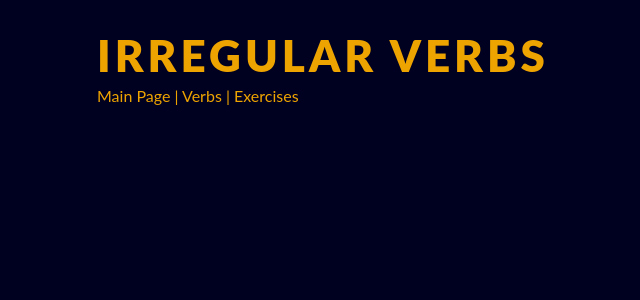
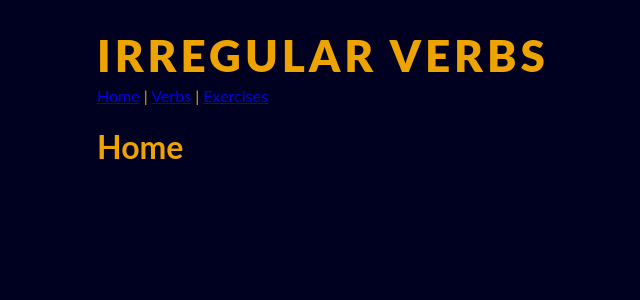
Before and after one commit to brahoo/irregular-verbs, a Vue app in the folder frontend/: page / in a window 1280 px wide. Shown: the top 300 px of the page, without its empty margins (43-683 px from the left). Built offline with nearby package versions, Linux system fonts and the light colour scheme.

Commit message:
Add VueRouter basic implementation.

```diff
--- a/frontend/package.json
+++ b/frontend/package.json
@@ -10,7 +10,8 @@
   "dependencies": {
     "axios": "^1.3.0",
     "core-js": "^3.8.3",
-    "vue": "^3.1.0"
+    "vue": "^3.1.0",
+    "vue-router": "^4.1.6"
   },
   "devDependencies": {
     "@babel/core": "^7.12.16",
--- a/frontend/src/App.vue
+++ b/frontend/src/App.vue
@@ -1,31 +1,25 @@
 <template>
     <div id="app">
         <h1 id="app-title">IRREGULAR VERBS</h1>
-        <a @click="currentView = ''">Main Page</a> |
-        <a @click="currentView = 'verbs'">Verbs</a> |
-        <a @click="currentView = 'exercises'">Exercises</a>
-        <div v-if="currentView == 'verbs'">
-            <verbs-view></verbs-view>
-        </div>
-        <div v-if="currentView == 'exercises'">
-            <exercises-view></exercises-view>
-        </div>
-        <div v-else></div>
+
+        <router-link to = "/">Home</router-link> |
+        <router-link to = "/verbs">Verbs</router-link> |
+        <router-link to = "/exercises">Exercises</router-link>
+
+        <router-view></router-view>
     </div>
 </template>
 
 <script>
-    import VerbsView from "./components/VerbsView";
-    import ExercisesView from "./components/ExercisesView";
+    import {RouterView, RouterLink} from "vue-router"
 
     export default {
-        components: {VerbsView, ExercisesView},
-        data() {
-            return {
-                currentView: ""
-            };
+        components: {
+            RouterView,
+            RouterLink
         }
-    };
+    }
+
 </script>
 
 <style>
--- a/frontend/src/main.js
+++ b/frontend/src/main.js
@@ -1,4 +1,8 @@
 import { createApp } from 'vue'
 import App from './App.vue'
+import router from'./router'
 
-createApp(App).mount('#app')
+const app = createApp(App)
+
+app.use(router)
+app.mount('#app')
--- /dev/null
+++ b/frontend/src/router/index.js
@@ -0,0 +1,28 @@
+import {createRouter, createWebHistory} from "vue-router"
+import HomeView from "../views/HomeView.vue"
+import VerbsView from "../views/VerbsView.vue"
+import ExercisesView from "../views/ExercisesView.vue"
+
+const router = createRouter({
+    // history: createWebHistory(import.meta.env.BASE_URL),
+    history: createWebHistory(),
+    routes: [
+        {
+            path: "/",
+            name: "home",
+            component: HomeView
+        },
+        {
+            path: "/verbs",
+            name: "verbs",
+            component: VerbsView
+        },
+        {
+            path: "/exercises",
+            name: "exercises",
+            component: ExercisesView
+        }
+    ]
+})
+
+export default router
--- a/frontend/src/components/ExercisesView.vue
+++ b/frontend/src/views/ExercisesView.vue
@@ -22,8 +22,8 @@
 
 <script>
     import axios from 'axios'
-    import PracticeBar from './PracticeBar.vue'
-    import PracticePage from './PracticePage.vue'
+    import PracticeBar from '../components/PracticeBar.vue'
+    import PracticePage from '../components/PracticePage.vue'
 
     export default {
         components: {
--- /dev/null
+++ b/frontend/src/views/HomeView.vue
@@ -0,0 +1,11 @@
+<template>
+    <div>
+        <h1>Home</h1>
+    </div>
+</template>
+
+<script>
+</script>
+
+<style>
+</style>
--- a/frontend/src/components/VerbsView.vue
+++ b/frontend/src/views/VerbsView.vue
@@ -7,7 +7,7 @@
 
 <script>
     import axios from 'axios'
-    import VerbsList from './VerbsList.vue'
+    import VerbsList from '../components/VerbsList.vue'
 
     export default {
         components: {
```
Also changed, not shown: 1 other file (tests, documents, lock files or other folders).
